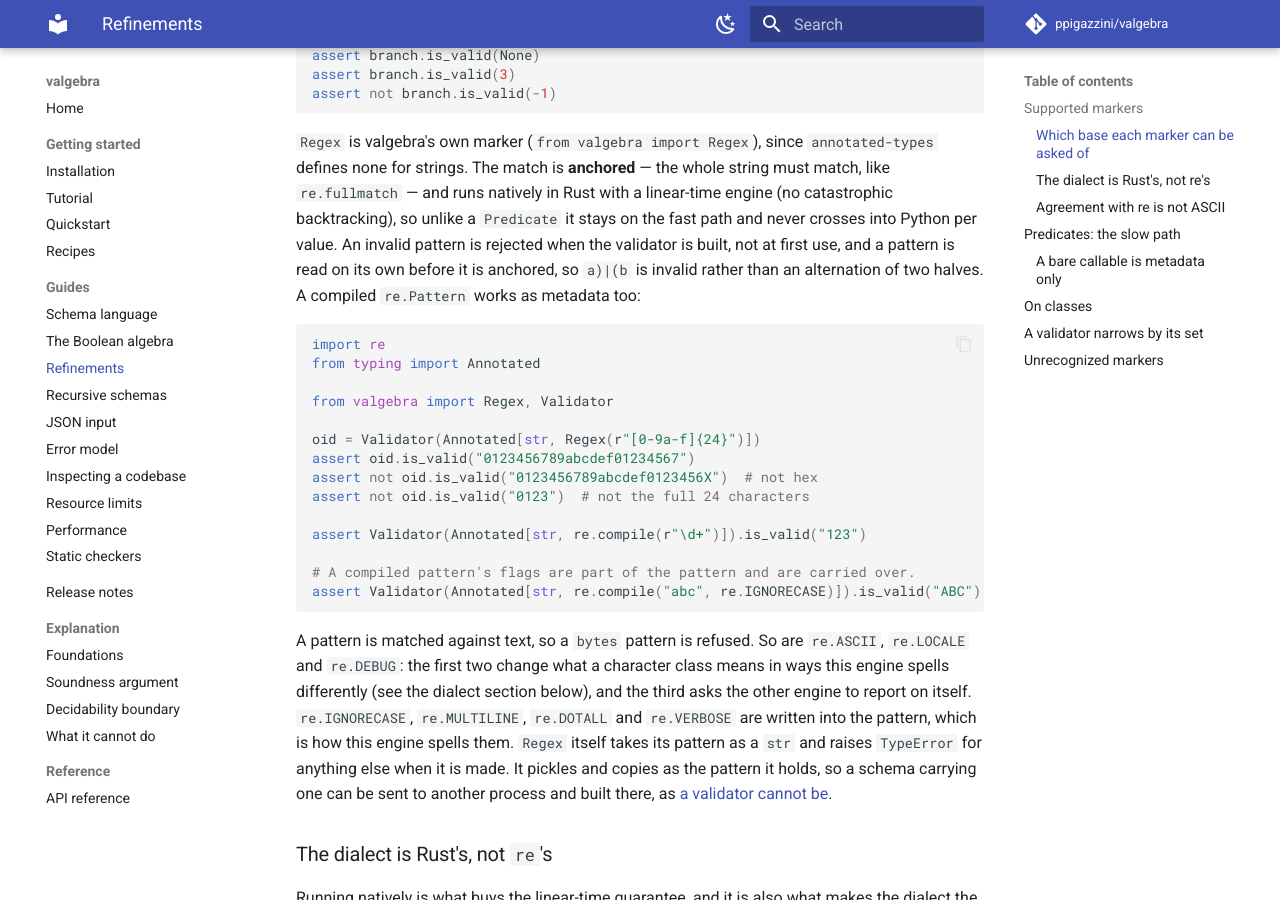
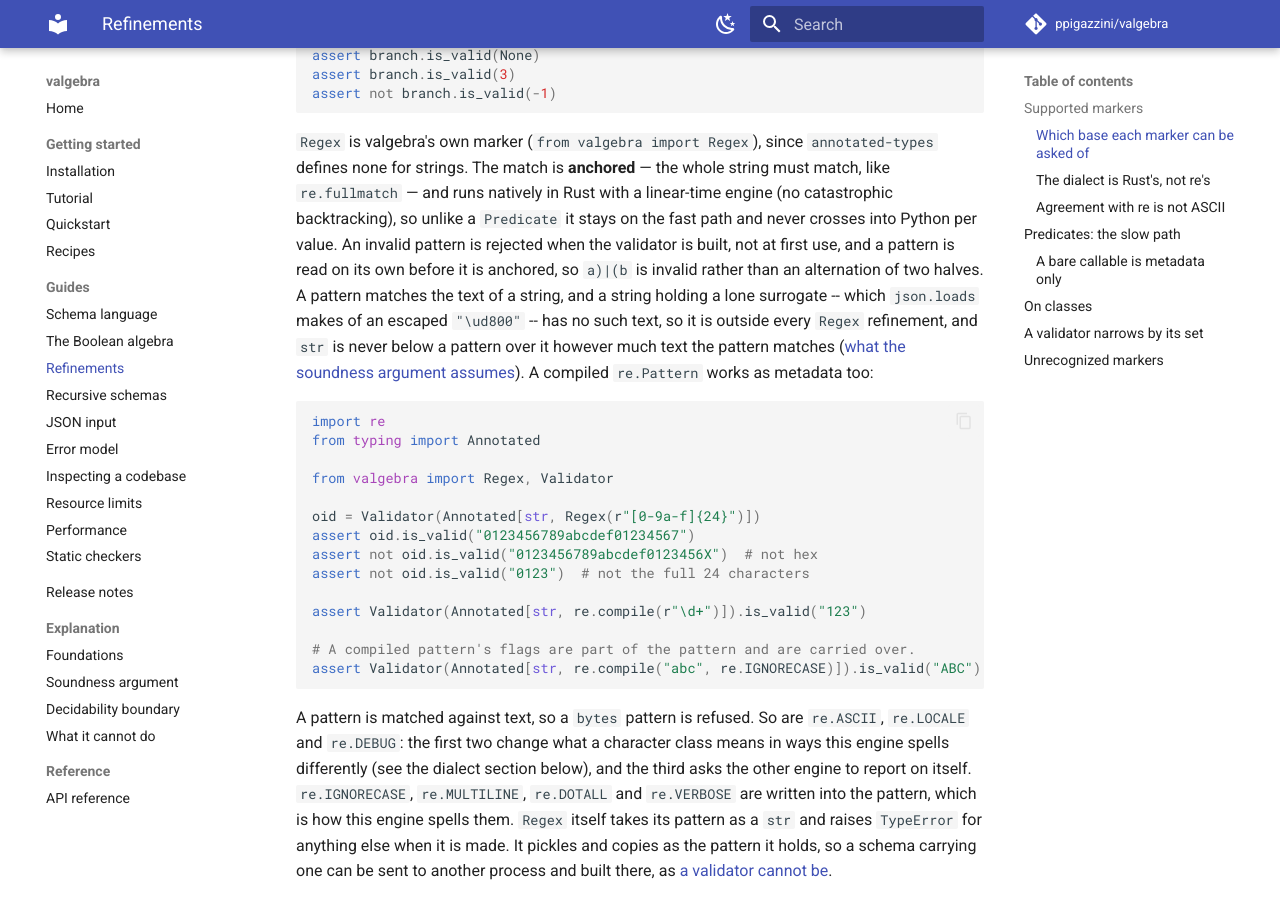
Before and after one commit to ppigazzini/valgebra, an MkDocs documentation site: the page built from docs/05-refinements.md, in a window 1280 px wide and 900 px high, scrolled down 4732 px. Built offline with MkDocs 1.6.1 and Material for MkDocs 9.7.7, drawn with Linux system fonts in a browser that asks for light colours; comment, search, counter and statistics services are not loaded; some of the changed text lies outside the part shown.

Commit message:
docs: the refinements page names a Fraction step's float and a lone surrogate
A Fraction step over a float is Python's %, which turns the fraction into the
float nearest it, so a step of a third admits 1 / 3 and refuses 3.0, and the
page's example asserts both. A string holding a lone surrogate has no text, so
it matches no pattern and keeps str from being below any pattern over it; the
page says so where a pattern is introduced and links the soundness argument's
assumptions.

````diff
--- a/docs/05-refinements.md
+++ b/docs/05-refinements.md
@@ -229,7 +229,12 @@
 stays on the fast path and never crosses into Python per value. An invalid
 pattern is rejected when the validator is built, not at first use, and a pattern
 is read on its own before it is anchored, so `a)|(b` is invalid rather than an
-alternation of two halves. A compiled
+alternation of two halves. A pattern matches the text of a string, and a string
+holding a lone surrogate -- which `json.loads` makes of an escaped `"\ud800"` --
+has no such text, so it is outside every `Regex` refinement, and `str` is never
+below a pattern over it however much text the pattern matches
+([what the soundness argument assumes](14-soundness.md#what-this-argument-assumes)).
+A compiled
 `re.Pattern` works as metadata too:
 
 ```python
@@ -484,11 +489,15 @@
 **A float step is exact.** `value % n == 0` is Python's own `%`, with no
 tolerance added, and a binary float holds no `0.1`: `0.3 % 0.1` is
 `0.09999999999999998`. So `Annotated[float, MultipleOf(0.1)]` admits `0.1` and
-`0.2` and refuses `0.3` and `1.0`. A step meant in decimal places wants a
-decimal base, whose `%` is exact in those places:
+`0.2` and refuses `0.3` and `1.0`. A `Fraction` step over a float is the same
+`%`, which turns the fraction into the float nearest it: `3.0 % Fraction(1, 3)`
+is `1.6653345369377348e-16`, so a step of a third admits `1 / 3` and refuses
+`3.0`. A step meant in decimal places wants a decimal base, whose `%` is exact
+in those places:
 
 ```python
 from decimal import Decimal
+from fractions import Fraction
 from typing import Annotated
 
 import annotated_types as at
@@ -498,6 +507,9 @@
 tenths = Validator(Annotated[float, at.MultipleOf(0.1)])
 assert tenths.is_valid(0.2)
 assert not tenths.is_valid(0.3)  # 0.3 % 0.1 is not 0.0
+thirds = Validator(Annotated[float, at.MultipleOf(Fraction(1, 3))])
+assert thirds.is_valid(1 / 3)
+assert not thirds.is_valid(3.0)  # 3.0 % Fraction(1, 3) is not 0.0
 decimal_tenths = Validator(Annotated[Decimal, at.MultipleOf(Decimal("0.1"))])
 assert decimal_tenths.is_valid(Decimal("0.3"))
 assert not decimal_tenths.is_valid(Decimal("0.15"))
````
